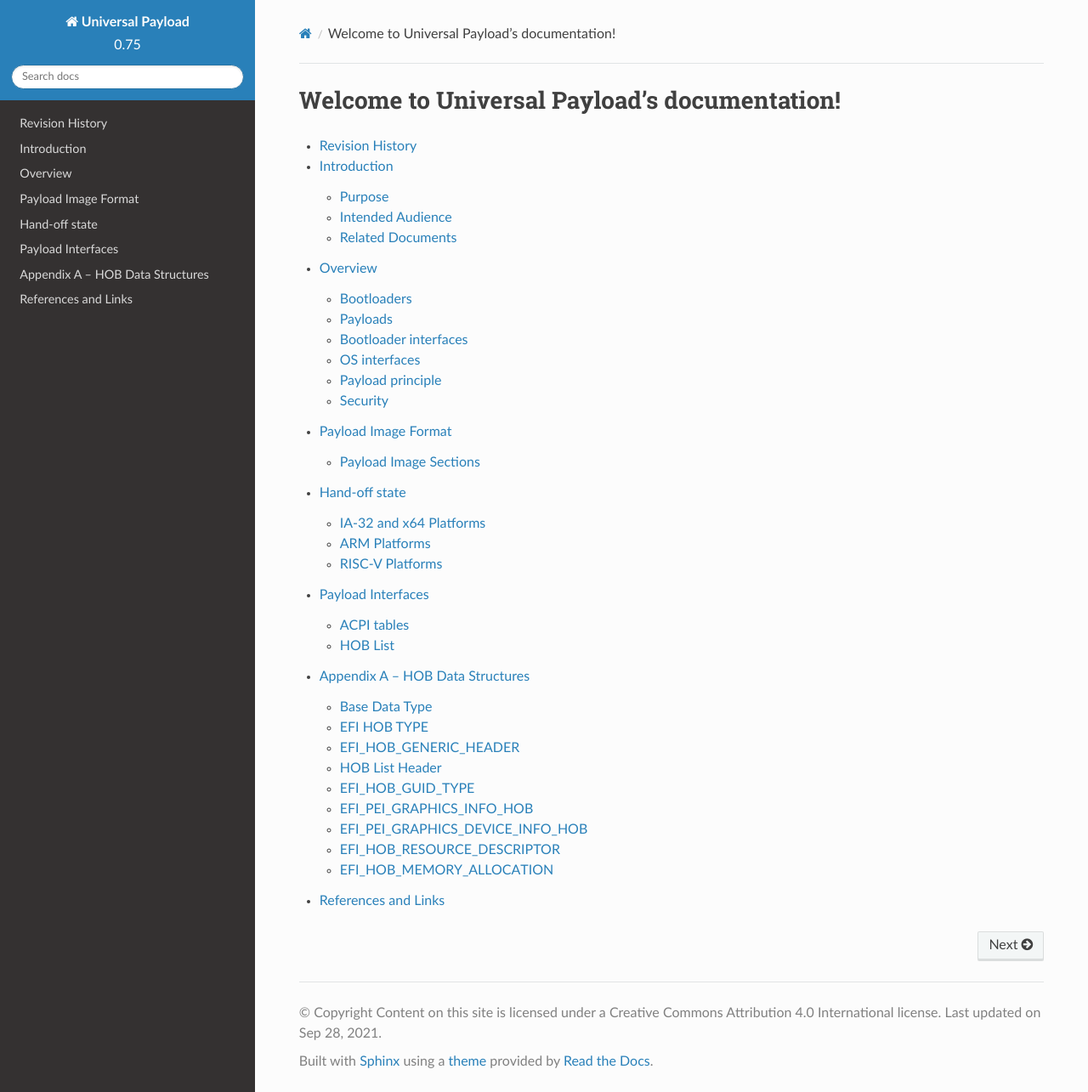
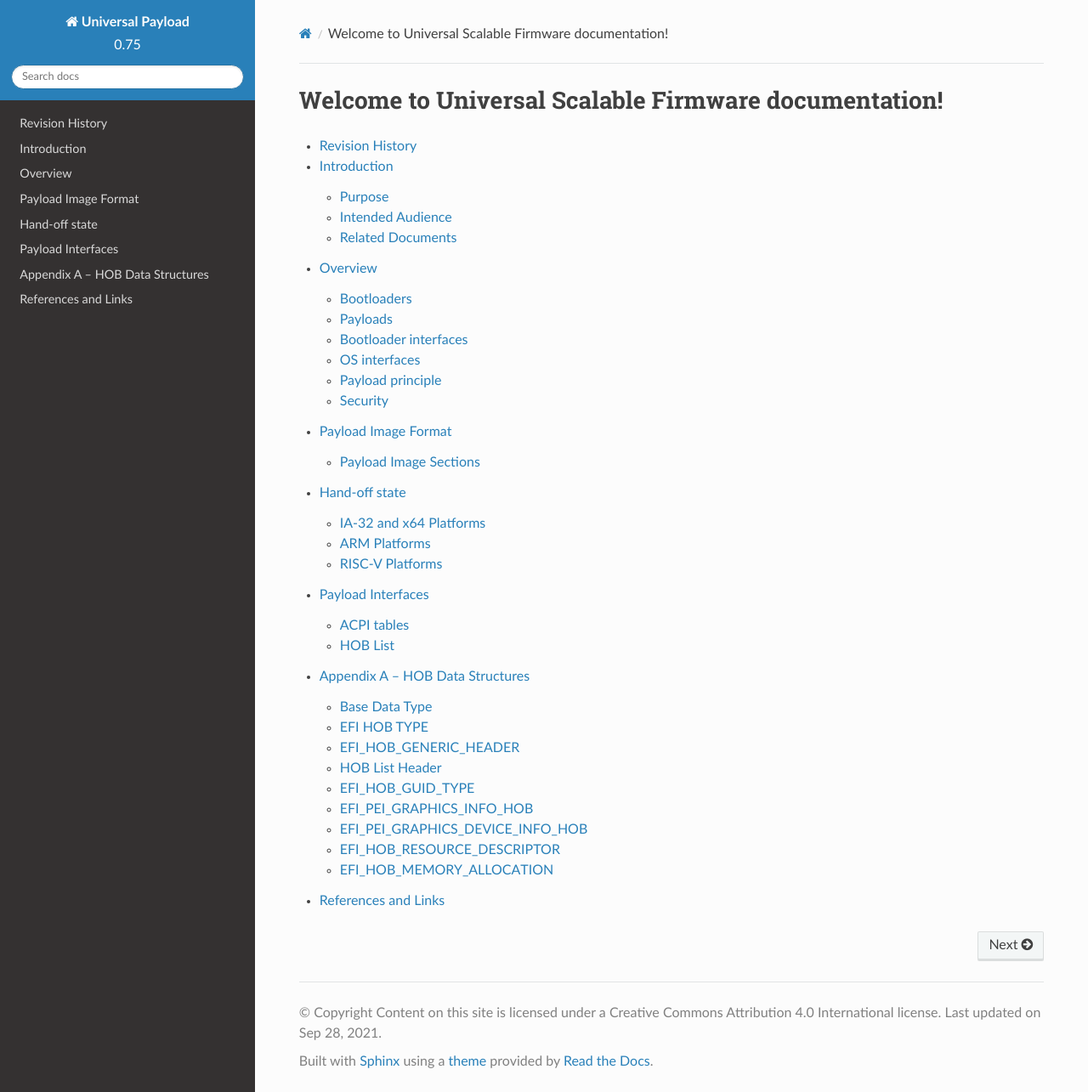
Before and after one commit to UniversalScalableFirmware/documentation, a Sphinx documentation site: the page built from source/index.rst, in a window 1280 px wide and 1285 px high. Shown: the whole window at 85% size. Built offline with Sphinx 7.4.7 and the Read the Docs theme 2.0.0, drawn with Linux system fonts in a browser that asks for light colours.

Commit message:
Use name "Universal Scalable Firmware"
Use name Universal Scalable Firmware as project name,
and this name align with https://github.com/UniversalScalableFirmware/

Signed-off-by: Guo Dong <guo.dong@intel.com>

```diff
--- a/source/index.rst
+++ b/source/index.rst
@@ -1,10 +1,10 @@
-.. Universal Payload documentation master file, created by
+.. Universal Scalable Firmware documentation master file, created by
    sphinx-quickstart on Thu Sep 17 12:10:00 2020.
    You can adapt this file completely to your liking, but it should at least
    contain the root `toctree` directive.
 
-Welcome to Universal Payload's documentation!
-=============================================
+Welcome to Universal Scalable Firmware documentation!
+=====================================================
 
 .. toctree::
    :maxdepth: 2
```
